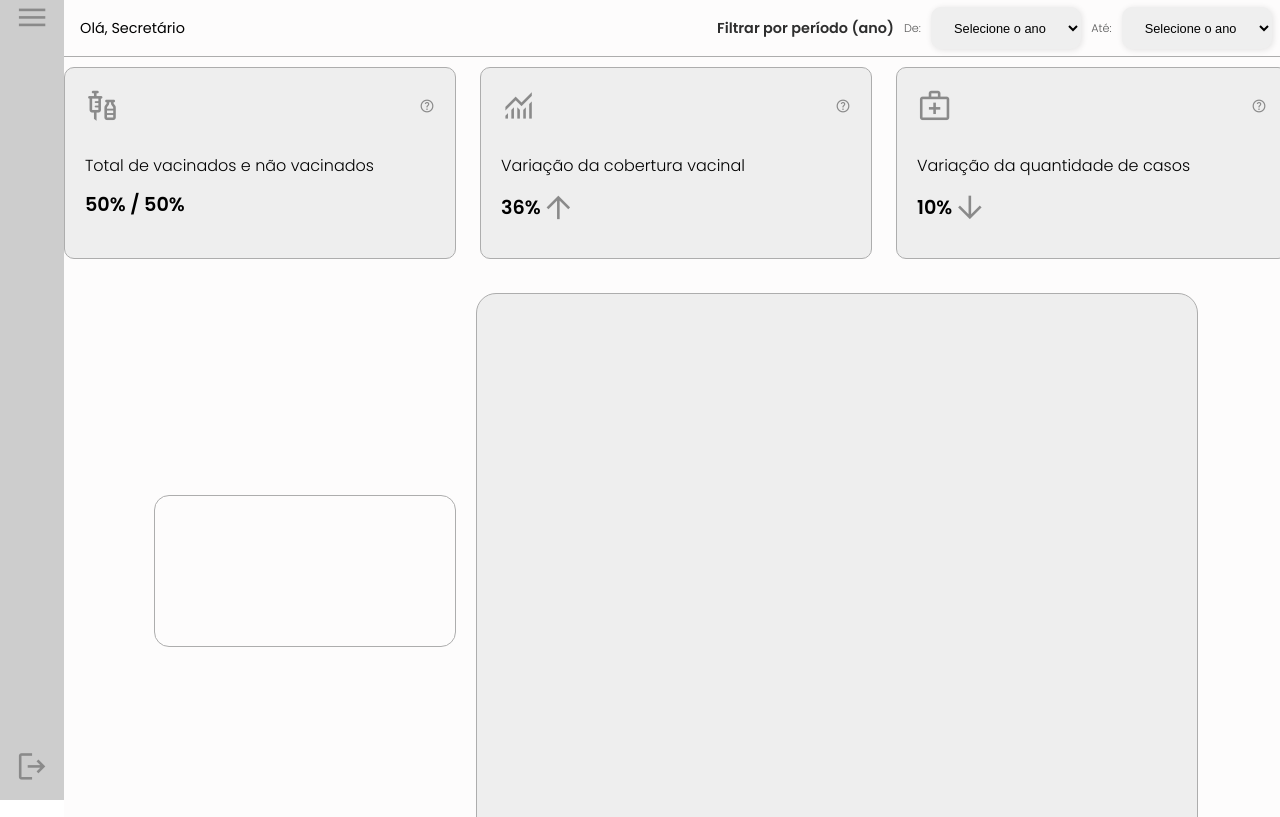
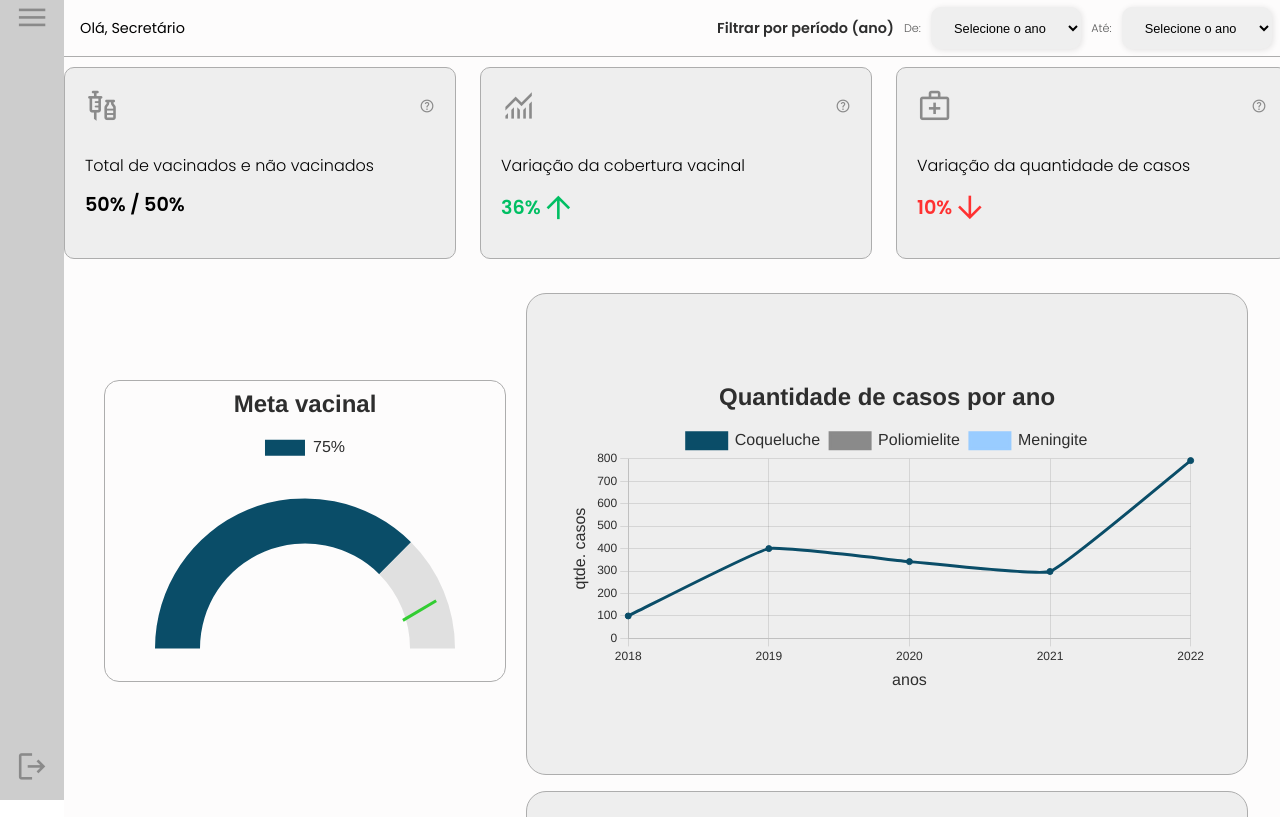
Before and after one commit to cynthiaangi/projeto-pi-2o-semestre, a website: page site/public/dashboard.html in a window 1280 px wide. Shown: the top 817 px of the page. Drawn offline with nearby package versions, Linux system fonts and the light colour scheme; no server answers.

Commit message:
add graficos e kpis na dash

```diff
--- a/site/public/css/style-dash.css
+++ b/site/public/css/style-dash.css
@@ -220,7 +220,7 @@ nav button {
   border: 1px solid #adadad;
   height: 30rem;
   width: 40rem;
-  padding: 40px;
+  padding: 0 40px;
   margin-bottom: 1rem;
   border-radius: 20px;
   display: flex;
@@ -237,8 +237,8 @@ nav button {
   text-align: center;
   color: #000000;
   border-radius: 15px;
-  height: 150px;
-  width: 300px;
+  height: 300px;
+  width: 400px;
   justify-content: center;
   font-size: 4rem;
   font-weight: 700;
@@ -264,6 +264,13 @@ nav button {
   gap: 1rem;
 }
 
+.valor-vacina{
+  color: #00bf63 !important;
+}
+
+.valor-caso{
+  color: #ff3131 !important;
+}
 
 .titulo-legenda {
   color: rgb(17, 0, 66);
--- a/site/public/dashboard.html
+++ b/site/public/dashboard.html
@@ -5,7 +5,7 @@
     <meta charset="UTF-8" />
     <meta name="viewport" content="width=device-width, initial-scale=1.0" />
     <title>ImmunoData</title>
-    <!-- <script src="https://cdn.jsdelivr.net/npm/chart.js"></script> -->
+    <script src="https://cdn.jsdelivr.net/npm/chart.js"></script>
     <!-- <script src="./js/sessao.js"></script>
     <script src="./js/alerta.js"></script> -->
     <link rel="stylesheet" href="css/style-dash.css" />
@@ -26,9 +26,9 @@
                 <button onclick="abrirMenuExtendido()" class="material-symbols-outlined">
                     menu
                 </button>
-                <span class="material-symbols-outlined icone-lateral">
+                <button onclick="voltarHome()" class="material-symbols-outlined icone-lateral">
                     logout
-                </span>
+                </button>
             </nav>
             <nav class="lateral-extendido">
                 <img src="./assets/logo immunodata2.0/19.png" alt="Logo">
@@ -69,9 +69,9 @@
                             <label for="ajuda">Ajuda</label>
                         </div>
                         <div class="menu-item">
-                            <span class="material-symbols-outlined icone-lateral" id="sair">
+                            <button onclick="voltarHome()" class="material-symbols-outlined icone-lateral" id="sair">
                                 logout
-                            </span>
+                            </button>
                             <label for="sair">Sair</label>
                         </div>
                     </div>
@@ -115,7 +115,7 @@
                             </div>
                             <div class="info-kpi">
                                 <p>Variação da cobertura vacinal</p>
-                                <p>36% <span class="material-symbols-outlined">
+                                <p class="valor-vacina">36% <span class="material-symbols-outlined valor-vacina">
                                         arrow_upward
                                     </span></p>
                             </div>
@@ -131,7 +131,7 @@
                             </div>
                             <div class="info-kpi">
                                 <p>Variação da quantidade de casos </p>
-                                <p>10% <span class="material-symbols-outlined">
+                                <p class="valor-caso">10% <span class="material-symbols-outlined valor-caso">
                                         arrow_downward
                                     </span></p>
                             </div>
@@ -139,7 +139,9 @@
                     </div>
                     <div class="graficos">
                         <div class="kpi">
-                            <div class="quadradinho temperatura" id="temp_kpi"></div>
+                            <div class="quadradinho temperatura" id="temp_kpi">
+                                <canvas id="myChartCanvas2" class="conteudo-dash-veloc"></canvas>
+                            </div>
                             <div class="quadradinho umidade" id="umid_kpi"></div>
                         </div>
                         <div>
--- a/site/public/js/dashboard.js
+++ b/site/public/js/dashboard.js
@@ -1,4 +1,5 @@
 var ctx = myChartCanvas
+var cty = myChartCanvas2
 
 const anos = ["Selecione o ano","2018", "2019", "2020", "2021", "2022", "2023", "2024"];
 
@@ -31,22 +32,108 @@ anos.forEach((ano) => {
 anoAntesInput.replaceWith(selectAnoAntes);
 anoDepoisInput.replaceWith(selectAnoDepois);
 
+let myChart2 = new Chart(cty, {
+    type: 'doughnut',
+    data: {
+        labels: ['75%'],
+      datasets: [{
+        data: [75, 100 - 75],
+        backgroundColor: ['#0A4D68', '#E0E0E0'],
+        borderWidth: 0,
+        circumference: 180,
+        rotation: 270,
+        cutout: '70%',
+      }]
+    },
+    options: {
+      responsive: true,
+      plugins: {
+        title: {
+            display: true,
+            text: 'Meta vacinal',
+            color: '#2e2e2e',
+            font: {
+                size: 24
+            }
+            // padding: {
+            //     bottom:
+            // }
+        },
+        legend: {
+            labels: {
+                color: '#2e2e2e',
+                font: {
+                    size: 16
+                }
+            }
+        },
+        // legend: { display: true },
+        tooltip: { enabled: true }
+      }
+    },
+    plugins: [{
+        id: 'marcadorMeta',
+        afterDatasetsDraw(chart) {
+          const {ctx, chartArea} = chart;
+          if (!chartArea) return;
+
+          const posicao = 83; // Meta (%)
+          const angle = Math.PI * (1 - posicao / 100); // Invertido (vai de 0% à esquerda até 100% à direita)
+
+          const centerX = (chartArea.left + chartArea.right) / 2;
+          const centerY = chartArea.bottom;
+          const radius = (chartArea.right - chartArea.left) / 2 * 0.8;
+
+          const x = centerX + radius * Math.cos(angle - 0.5);
+          const y = centerY - radius * Math.cos(angle + 0.5);
+
+          const marcadorComprimento = 22;
+          const inclinacao = 0.5; // controla a inclinação da marquinha
+
+          ctx.save();
+          ctx.beginPath();
+          ctx.moveTo(
+            x - marcadorComprimento * Math.cos(angle - inclinacao),
+            y + marcadorComprimento * Math.sin(angle - inclinacao)
+          );
+          ctx.lineTo(
+            x + marcadorComprimento * Math.cos(angle + inclinacao),
+            y - marcadorComprimento * Math.sin(angle + inclinacao)
+          );
+          ctx.strokeStyle = 'limegreen';
+          ctx.lineWidth = 3;
+          ctx.stroke();
+          ctx.restore();
+        }
+      }]
+
+
+  });
+
+
 // Adicionando gráfico criado em div na tela
 let myChart = new Chart(ctx,
     {
         type: 'line',
         data: {
-            labels: [],
+            labels: ['2018', '2019', '2020', '2021', '2022'],
             datasets: [{
-                label: 'Umidade',
-                data: [],
+                label: 'Coqueluche',
+                data: ['100', '400', '342', '298', '792'],
                 fill: false,
-                borderColor: "rgb(229, 240, 255)",
-                backgroundColor: "rgb(229, 240, 255)",
+                borderColor: '#0A4D68',
+                backgroundColor: '#0A4D68',
                 tension: 0.1
             },
             {
-                label: 'Temperatura',
+                label: 'Poliomielite',
+                data: [],
+                borderColor: "#8a8a8a",
+                backgroundColor: "#8a8a8a",
+                tension: 0.1
+            },
+            {
+                label: 'Meningite',
                 data: [],
                 borderColor: "rgb(153, 204, 255)",
                 backgroundColor: "rgb(153, 204, 255)",
@@ -57,18 +144,18 @@ let myChart = new Chart(ctx,
             plugins: {
                 title: {
                     display: true,
-                    text: 'Variação de temperatura e umidade em tempo real',
-                    color: 'rgb(255, 255, 255)',
+                    text: 'Quantidade de casos por ano',
+                    color: '#2e2e2e',
                     font: {
                         size: 24
-                    },
-                    padding: {
-                        bottom: 40
                     }
+                    // padding: {
+                    //     bottom: 40
+                    // }
                 },
                 legend: {
                     labels: {
-                        color: 'rgb(255, 255, 255)',
+                        color: '#2e2e2e',
                         font: {
                             size: 16
                         }
@@ -78,12 +165,12 @@ let myChart = new Chart(ctx,
             scales: {
                 x: {
                     ticks: {
-                        color: 'rgb(255, 255, 255)',
+                        color: '#2e2e2e',
                     },
                     title: {
                         display: true,
-                        text: 'horas',
-                        color: 'rgb(255, 255, 255)',
+                        text: 'anos',
+                        color: '#2e2e2e',
                         font: {
                             size: 16
                         }
@@ -92,12 +179,12 @@ let myChart = new Chart(ctx,
                 y: {
                     beginAtZero: true,
                     ticks: {
-                        color: 'rgb(255, 255, 255)',
+                        color: '#2e2e2e',
                     },
                     title: {
                         display: true,
-                        text: 'medida',
-                        color: 'rgb(255, 255, 255)',
+                        text: 'qtde. casos',
+                        color: '#2e2e2e',
                         font: {
                             size: 16
                         }
@@ -108,6 +195,10 @@ let myChart = new Chart(ctx,
     });
 
 var idEmpresa = sessionStorage.ID_USUARIO;
+
+function voltarHome(){
+    window.location = "index.html";
+}
 
 function abrirMenuExtendido(){
     var lateral = document.getElementsByClassName('lateral')[0];
```
Also changed, not shown: 1 other file.
